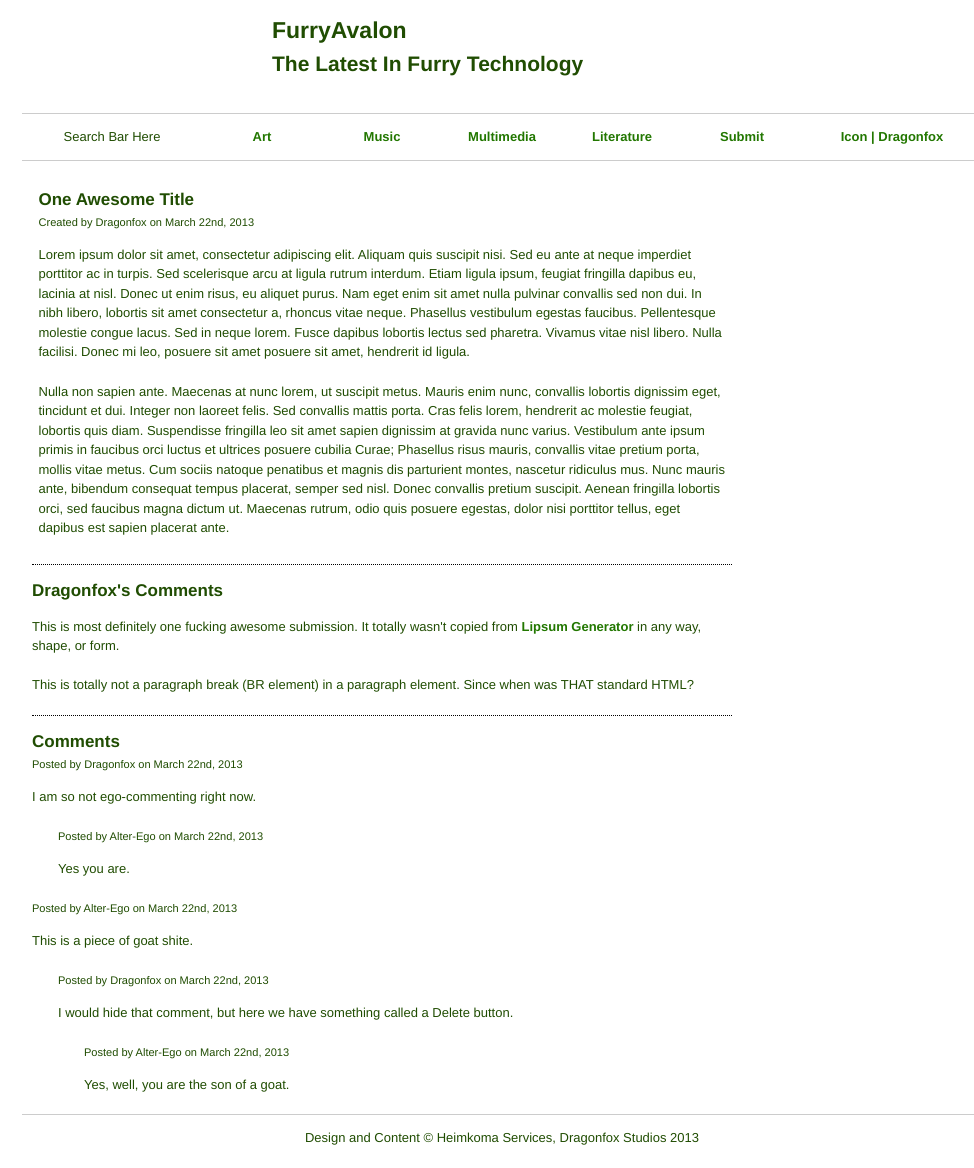
After one commit to KeiroD/furryavalon, a PHP site: page /single.html in a window 1280 px wide. The commit adds this page. Shown: the whole page, without its empty margins (138-1112 px from the left). Run offline with PHP 8.4, Linux system fonts and the light colour scheme.

Commit message:
New Template: Single.html * Lipsum Generator used as submission placeholder, but functionally equivalent. * Author's Comments section * Comments section * Comments section adequately shows responses to an infinite level if desired (although if it gets that far there is something severely wrong). * Single.html designed with templating and stylesheet modification in mind, includes extra classes specifically for that purpose.

```diff
--- a/css/custom.css
+++ b/css/custom.css
@@ -27,7 +27,7 @@ a {
 }
 
 a:hover {
-	text-decoration: none;
+	text-decoration: underline;
 }
 
 .text-align-center {
@@ -39,7 +39,7 @@ a:hover {
 }
 
 small {
-	font-size: .9em;
+	font-size: .85em;
 }
 
 ul, ul li, ol, ol li {
@@ -105,10 +105,11 @@ nav a:hover+ul, nav ul:hover {
 
 /* New CSS */
 nav {
-	padding: 1em 0;
+
 }
 nav div .grid_2, nav div .grid_3 {
 	text-align: center;
+	padding: 1em 0;
 }
 
 nav div .grid_2 ul {
@@ -126,6 +127,8 @@ nav > div {
 nav div.dropdown ul {
 	display: none;
 	background: rgba(255, 255, 255, .75);
+	border: 1px #204D02 solid;
+	margin-top: 1em;
 }
 
 nav div.dropdown:hover ul {
@@ -182,3 +185,26 @@ article {
 	font-size: .9em;
 	padding-top: .5em;
 }
+
+
+/**
+ * 	Single.html CSS
+ */
+
+.submission-single-sep {
+	border: none;
+	border-top: 1px #000 dotted;
+	padding-bottom: 1em;
+}
+
+.submission-single-article {
+	padding-top: 2em;
+}
+
+.submission-comment {
+
+}
+
+.submission-comment-reply {
+	padding-left: 2em;
+}
--- /dev/null
+++ b/single.html
@@ -0,0 +1,108 @@
+<!DOCTYPE HTML>
+<html>
+	<head>
+		<link rel="stylesheet" type="text/css" href="./css/reset.css" />
+		<link rel="stylesheet" type="text/css" href="./css/text.css" />
+		<link rel="stylesheet" type="text/css" href="./css/960.css" />
+
+		<link rel="stylesheet" type="text/css" href="./css/custom.css" />
+		<title>FurryAvalon index template page</title>
+	</head>
+	<body>
+		<header class="container_16">
+			<div class="grid_4">
+				<img class="logo_placeholder" src="./img/transparent.png" alt="furryavalon logo placehold" />
+			</div>
+			<div class="grid_12">
+				<h2>FurryAvalon</h2>
+				<h3>The Latest In Furry Technology</h3>
+			</div>
+			<hr />
+		</header>
+		<nav>
+			<div class="container_16">
+				<div class="grid_3 search">
+					Search Bar Here
+				</div>
+				<div class="grid_2">
+					<a href="">Art</a>
+				</div>
+				<div class="grid_2">
+					<a href="">Music</a>
+				</div>
+				<div class="grid_2">
+					<a href="">Multimedia</a>
+				</div>
+				<div class="grid_2">
+					<a href="">Literature</a>
+				</div>
+				<div class="grid_2 dropdown">
+					<a href="">Submit</a>
+					<ul>
+						<li>Art</li>
+						<li>Music/FX</li>
+						<li>Multimedia</li>
+						<li>Literature</li>
+					</ul>
+				</div>
+				<div class="grid_3 dropdown">
+					<a href="">Icon | Dragonfox</a>
+					<ul>
+						<li>Profile</li>
+						<li>Journal</li>
+						<li>Notices</li>
+						<li>Settings</li>
+						<li>Logout</li>
+					</ul>
+				</div>
+			</div>
+		</nav>
+		<div class="container_16">
+			<hr />
+			<div class="grid_12 mainbar">
+				<article class="submission-single-article">
+					<h5>One Awesome Title</h5>
+					<small>Created by Dragonfox on March 22nd, 2013</small>
+					<p>Lorem ipsum dolor sit amet, consectetur adipiscing elit. Aliquam quis suscipit nisi. Sed eu ante at neque imperdiet porttitor ac in turpis. Sed scelerisque arcu at ligula rutrum interdum. Etiam ligula ipsum, feugiat fringilla dapibus eu, lacinia at nisl. Donec ut enim risus, eu aliquet purus. Nam eget enim sit amet nulla pulvinar convallis sed non dui. In nibh libero, lobortis sit amet consectetur a, rhoncus vitae neque. Phasellus vestibulum egestas faucibus. Pellentesque molestie congue lacus. Sed in neque lorem. Fusce dapibus lobortis lectus sed pharetra. Vivamus vitae nisl libero. Nulla facilisi. Donec mi leo, posuere sit amet posuere sit amet, hendrerit id ligula.</p>
+					<p>Nulla non sapien ante. Maecenas at nunc lorem, ut suscipit metus. Mauris enim nunc, convallis lobortis dignissim eget, tincidunt et dui. Integer non laoreet felis. Sed convallis mattis porta. Cras felis lorem, hendrerit ac molestie feugiat, lobortis quis diam. Suspendisse fringilla leo sit amet sapien dignissim at gravida nunc varius. Vestibulum ante ipsum primis in faucibus orci luctus et ultrices posuere cubilia Curae; Phasellus risus mauris, convallis vitae pretium porta, mollis vitae metus. Cum sociis natoque penatibus et magnis dis parturient montes, nascetur ridiculus mus. Nunc mauris ante, bibendum consequat tempus placerat, semper sed nisl. Donec convallis pretium suscipit. Aenean fringilla lobortis orci, sed faucibus magna dictum ut. Maecenas rutrum, odio quis posuere egestas, dolor nisi porttitor tellus, eget dapibus est sapien placerat ante.</p>
+				</article>
+				<hr class="submission-single-sep" />
+				<div class="submission-author-description">
+					<h5>Dragonfox's Comments</h5>
+					<p>This is most definitely one fucking awesome submission.  It totally wasn't copied from <a href="http://www.lipsum.com/">Lipsum Generator</a> in any way, shape, or form.
+						<br /><br />
+						This is totally not a paragraph break (BR element) in a paragraph element.  Since when was THAT standard HTML?</p>
+				</div>
+				<hr class="submission-single-sep" />
+				<div class="submission-comment-container">
+					<h5>Comments</h5>
+					<div class="submission-comment">
+						<small>Posted by Dragonfox on March 22nd, 2013</small>
+						<p>I am so not ego-commenting right now.</p>
+					</div>
+					<div class="submission-comment-reply">
+						<small>Posted by Alter-Ego on March 22nd, 2013</small>
+						<p>Yes you are.</p>
+					</div>
+					<div class="submission-comment">
+						<small>Posted by Alter-Ego on March 22nd, 2013</small>
+						<p>This is a piece of goat shite.</p>
+						<div class="submission-comment-reply">
+							<small>Posted by Dragonfox on March 22nd, 2013</small>
+							<p>I would hide that comment, but here we have something called a Delete button.</p>
+							<div class="submission-comment-reply">
+								<small>Posted by Alter-Ego on March 22nd, 2013</small>
+								<p>Yes, well, you are the son of a goat.</p>
+							</div>
+						</div>
+					</div>
+
+				</div>
+			</div>
+		</div>
+		<footer class="container_16">
+			<hr />
+			<p class="text-align-center">Design and Content &copy; Heimkoma Services, Dragonfox Studios 2013</p>
+		</footer>
+	</body>
+</html>
```
